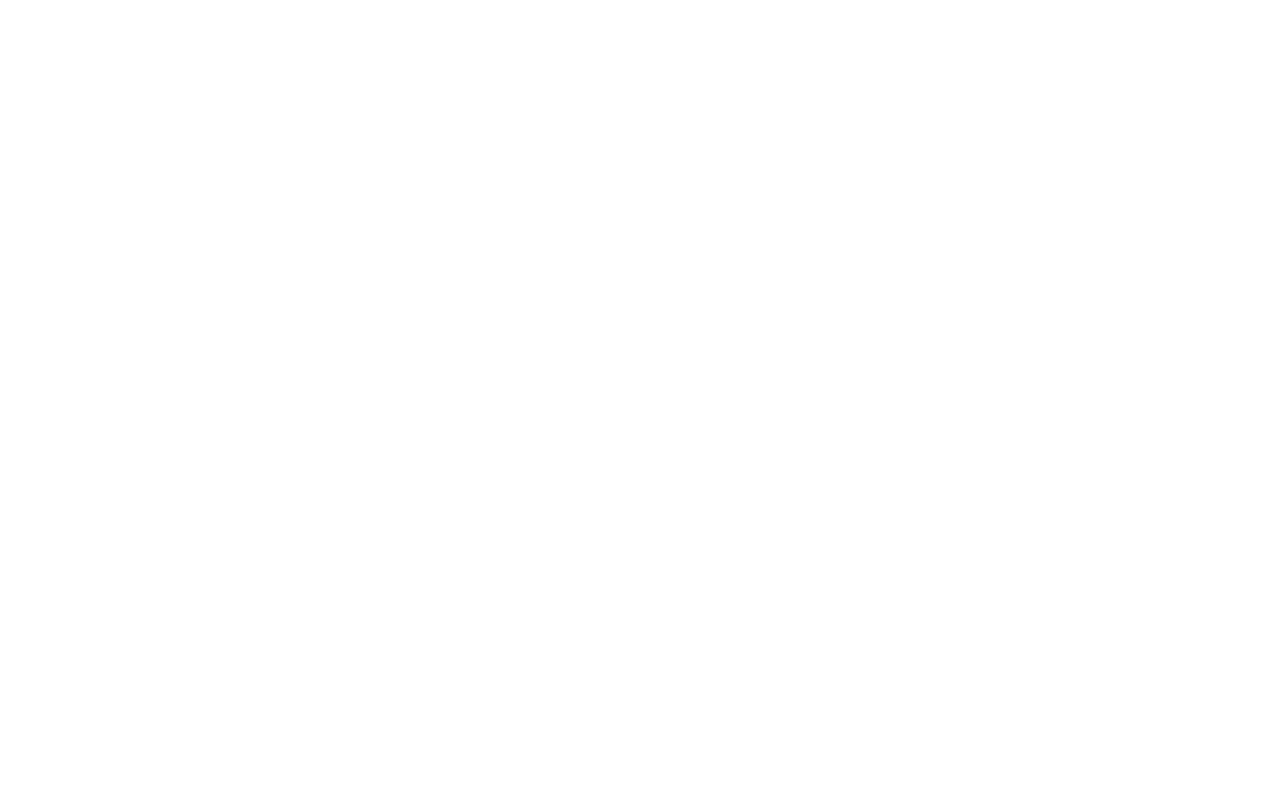
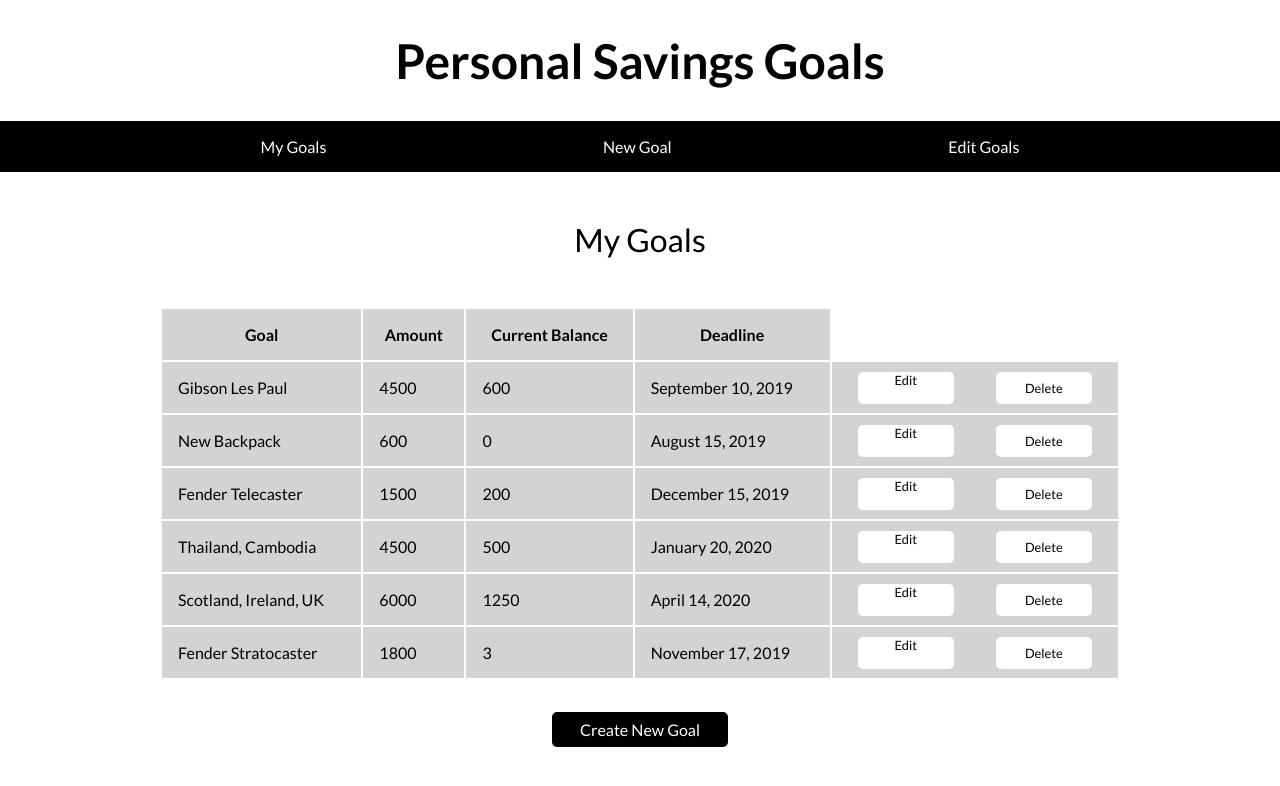
Before and after one commit to TobiasNorton/savings-goals, a React (Create React App) app: page /goals in a window 1280 px wide. Shown: the top 786 px of the page. Built offline with nearby package versions, Linux system fonts and the light colour scheme.

Commit message:
Links styled like buttons

```diff
--- a/src/App.js
+++ b/src/App.js
@@ -14,10 +14,10 @@
       <Router>
         <>
           <Route exact path="/" component={Welcome} />
-          <Route exact path="/goals/:user_id" component={MyGoals} />
-          <Route exact path="/" component={NewGoal} />
-          <Route exact path="/" component={EditGoal} />
-          <Route exact path="/" component={ChooseGoal} />
+          <Route exact path="/goals" component={MyGoals} />
+          <Route exact path="/new" component={NewGoal} />
+          <Route exact path="/edit/:id" component={EditGoal} />
+          <Route exact path="/choose" component={ChooseGoal} />
         </>
       </Router>
     )
--- a/src/Header.js
+++ b/src/Header.js
@@ -7,9 +7,15 @@
       <div>
         <h1 className="title">Personal Savings Goals</h1>
         <nav className="nav-bar">
-          <Link to="">My Goals</Link>
-          <Link to="">New Goal</Link>
-          <Link to="">Edit Goals</Link>
+          <Link to="/goals" className="nav-link">
+            My Goals
+          </Link>
+          <Link to="/new" className="nav-link">
+            New Goal
+          </Link>
+          <Link to="/edit/:id" className="nav-link">
+            Edit Goals
+          </Link>
         </nav>
       </div>
     )
--- a/src/MyGoals.js
+++ b/src/MyGoals.js
@@ -1,6 +1,7 @@
 import React, { Component } from 'react'
 import data from './goals.json'
 import Header from './Header'
+import { Link } from 'react-router-dom'
 
 class MyGoals extends Component {
   constructor(props) {
@@ -49,6 +50,10 @@
     }
   }
 
+  goToEdit = () => {
+    window.location = '/edit/:id'
+  }
+
   displayGoals = () => {
     if (!this.state.goals) {
       return (
@@ -67,8 +72,13 @@
             <td>{goal.deadline}</td>
             <td className="hide-cell">
               <div className="list-buttons">
-                <button>Edit</button>
-                <button>Delete</button>
+                {/* <button>Edit</button>
+                <button>Delete</button> */}
+                <Link to="/edit/:id" className="edit-button">
+                  Edit
+                </Link>
+                {/* <button onClick={this.goToEdit}>Edit</button> */}
+                <button onClick={this.deleteGoal}>Delete</button>
               </div>
             </td>
           </tr>
@@ -108,7 +118,10 @@
             </tr>
             {this.displayGoals()}
           </table>
-          <button className="create-new">Create New Goal</button>
+          {/* <button className="create-new">Create New Goal</button> */}
+          <Link to="/new" className="create-new">
+            Create New Goal
+          </Link>
           {/* <div className="list-container">
             <div>
               <p>Goal</p>
--- a/src/index.css
+++ b/src/index.css
@@ -23,6 +23,12 @@
 
 .nav-bar p {
   color: white;
+}
+
+.nav-link {
+  color: white;
+  padding: 1rem;
+  text-decoration: none;
 }
 
 .title {
@@ -63,6 +69,7 @@
   display: flex;
   flex-direction: column;
   align-items: center;
+  margin-bottom: 6rem;
 }
 
 .list-container {
@@ -76,7 +83,7 @@
 .table {
   width: 90vw;
   max-width: 60rem;
-  margin: 2rem 3rem 2rem 3rem;
+  margin: 0 3rem 2rem 3rem;
   /* border-collapse: separate;
   border-spacing: 0px 3px; */
 }
@@ -102,11 +109,24 @@
   /* margin-left: 1rem;
   margin-right: 1rem; */
   font-size: 0.8rem;
-  padding: 0.5rem;
   margin: 0 1rem 0 1rem;
   background-color: white;
   border-radius: 5px;
   width: 6rem;
+  border: none;
+  height: 2rem;
+}
+
+.edit-button {
+  text-align: center;
+  text-decoration: none;
+  color: black;
+  font-size: 0.8rem;
+  margin: 0 1rem 0 1rem;
+  background-color: white;
+  border-radius: 5px;
+  width: 6rem;
+  height: 2rem;
 }
 
 td.hide-cell {
@@ -115,12 +135,14 @@
 }
 
 .create-new {
-  font-size: 0.8rem;
+  font-size: 1rem;
   padding: 0.5rem;
   width: 10rem;
   color: white;
   background-color: black;
   border-radius: 5px;
+  text-decoration: none;
+  text-align: center;
 }
 
 .header {
```
